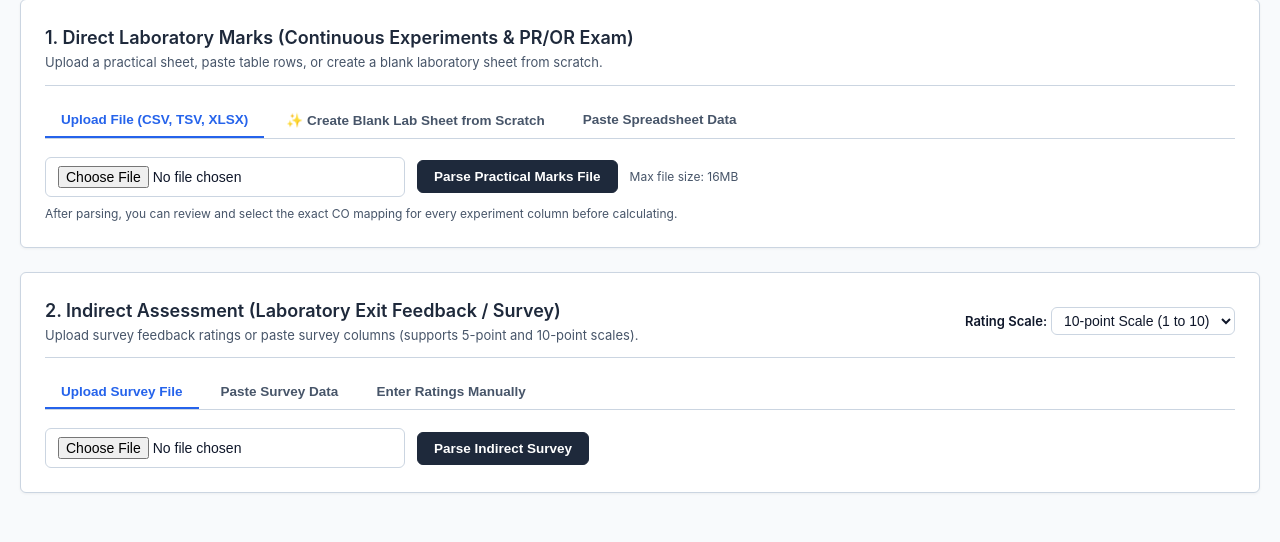
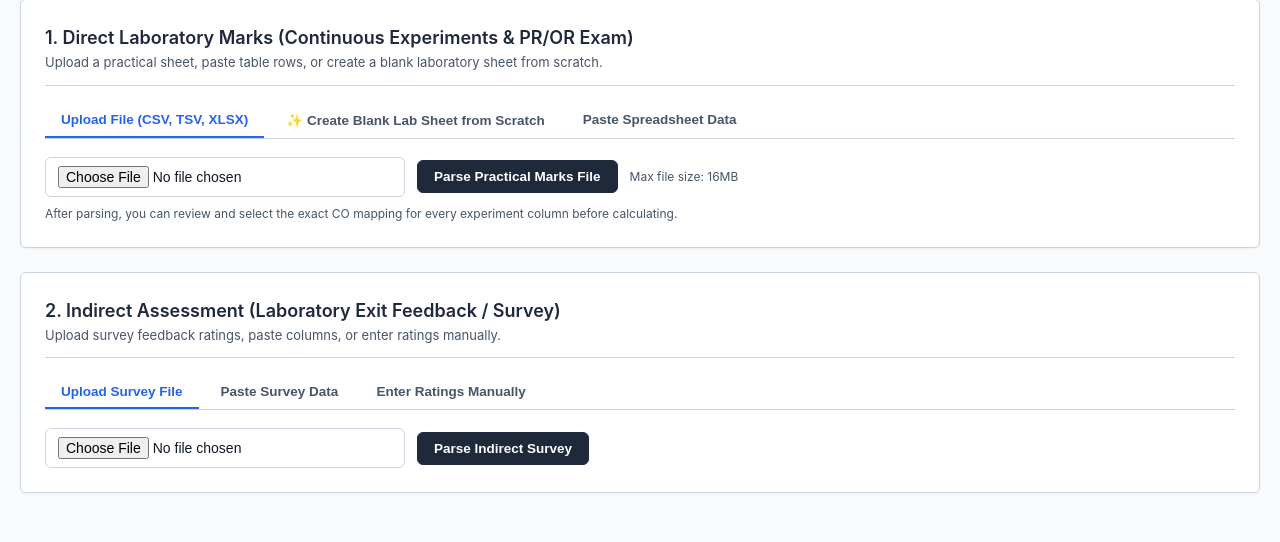
Before and after one commit to Chandanwani/co-po-attainment, a Flask app: template templates/page2_practical.html in a window 1280 px wide. Shown: the part 221-763 px from the top of the page. Run offline with Flask 3, Linux system fonts and the light colour scheme; the template is opened without the code that fills it, so the values that code supplies are empty.

Commit message:
fix: remove rating dropdown from header and move next page button to the very last of practical assessment

```diff
--- a/static/js/practical.js
+++ b/static/js/practical.js
@@ -755,8 +755,8 @@ function displayDirectResults(data) {
   if (btnTop) btnTop.style.display = 'inline-flex';
   const btnPdfTop = document.getElementById('btnPage2PdfTop');
   if (btnPdfTop) btnPdfTop.style.display = 'inline-flex';
-  const nextBar = document.getElementById('directNextActionBar');
-  if (nextBar) nextBar.style.display = 'flex';
+  const nextBar = document.getElementById('bottomNextActionBar');
+  if (nextBar) nextBar.style.display = 'block';
 
   const total = data.total_students || 0;
   const passed = data.overall_passed_students !== undefined ? data.overall_passed_students : 0;
@@ -933,7 +933,8 @@ async function uploadIndirectFile() {
   }
   const formData = new FormData();
   formData.append('file', fileInput.files[0]);
-  formData.append('rating_scale', document.getElementById('ratingScaleSelect').value);
+  const scale = document.getElementById('indirectMaxRatingInput')?.value || '10';
+  formData.append('rating_scale', scale);
   await sendIndirectParseRequest(formData);
 }
 
@@ -945,22 +946,9 @@ async function uploadIndirectPasted() {
   }
   const formData = new FormData();
   formData.append('pasted_text', text);
-  formData.append('rating_scale', document.getElementById('ratingScaleSelect').value);
+  const scale = document.getElementById('indirectMaxRatingInput')?.value || '10';
+  formData.append('rating_scale', scale);
   await sendIndirectParseRequest(formData);
-}
-
-function syncRatingScaleFromSelect() {
-  const sel = document.getElementById('ratingScaleSelect');
-  const inp = document.getElementById('indirectMaxRatingInput');
-  if (sel && inp) inp.value = sel.value;
-}
-
-function syncRatingScaleFromInput() {
-  const sel = document.getElementById('ratingScaleSelect');
-  const inp = document.getElementById('indirectMaxRatingInput');
-  if (sel && inp && (inp.value === '5' || inp.value === '10')) {
-    sel.value = inp.value;
-  }
 }
 
 function renderDetectedCOs(cos) {
@@ -1094,8 +1082,7 @@ function collectIndirectDataFromUI() {
     return null;
   }
 
-  const maxRating = parseFloat(document.getElementById('indirectMaxRatingInput')?.value) ||
-                    parseFloat(document.getElementById('ratingScaleSelect')?.value) || 10.0;
+  const maxRating = parseFloat(document.getElementById('indirectMaxRatingInput')?.value) || 10.0;
 
   return {
     ratings_data: ratings,
@@ -1180,10 +1167,6 @@ async function sendIndirectParseRequest(formData) {
     const configSec = document.getElementById('indirectConfigSection');
     if (configSec) configSec.style.display = 'block';
 
-    const currentScale = document.getElementById('ratingScaleSelect')?.value || '10';
-    const maxInp = document.getElementById('indirectMaxRatingInput');
-    if (maxInp) maxInp.value = currentScale;
-
     // Immediately compute indirect attainment from parsed data
     await calculateIndirectAttainment();
 
@@ -1203,7 +1186,7 @@ function displayIndirectResults(data) {
   const totalResp = data.total_responses ?? (data.student_ratings ? data.student_ratings.length : 0);
   document.getElementById('statIndirectResponses').textContent = totalResp;
 
-  const ratingScale = data.rating_scale || document.getElementById('indirectMaxRatingInput')?.value || document.getElementById('ratingScaleSelect')?.value || 10;
+  const ratingScale = data.rating_scale || document.getElementById('indirectMaxRatingInput')?.value || 10;
   let avgRating = data.overall_avg_rating;
   let avgAtt = data.overall_attainment;
 
@@ -1266,6 +1249,8 @@ async function calculateWeightedAttainment() {
 function displayWeightedResults(data) {
   document.getElementById('combinedAttainmentSection').style.display = 'block';
   document.getElementById('overallCombinedBadge').textContent = `Overall Course Attainment: ${data.overall_attainment} / 3.00 (${data.overall_level_label})`;
+  const btmBar = document.getElementById('bottomNextActionBar');
+  if (btmBar) btmBar.style.display = 'block';
 
   // Save to stored state for persistence
   if (typeof saveStoredState === 'function') {
@@ -1435,8 +1420,8 @@ window.addEventListener('DOMContentLoaded', async () => {
       if (btnGo) btnGo.style.display = 'inline-flex';
       const btnPdf = document.getElementById('btnPage2PdfTop');
       if (btnPdf) btnPdf.style.display = 'inline-flex';
-      const nextBar = document.getElementById('directNextActionBar');
-      if (nextBar) nextBar.style.display = 'flex';
+      const nextBar = document.getElementById('bottomNextActionBar');
+      if (nextBar) nextBar.style.display = 'block';
     }
 
     const indirectRaw = stored.indirect_raw || (state.indirect_raw ? {
--- a/templates/page2_practical.html
+++ b/templates/page2_practical.html
@@ -388,19 +388,6 @@
       </div>
     </div>
 
-    <!-- Action Bar: Proceed to Step 3 CO-PO Mapping -->
-    <div id="directNextActionBar" style="margin-top: 20px; padding: 18px 22px; background: #eff6ff; border: 1.5px solid #bfdbfe; border-radius: 8px; display: flex; justify-content: space-between; align-items: center; flex-wrap: wrap; gap: 12px;">
-      <div>
-        <h4 style="margin: 0; font-size: 15px; font-weight: 700; color: #1e40af;">Direct Laboratory Attainment Calculated! 🎉</h4>
-        <p style="margin: 3px 0 0 0; font-size: 13px; color: #475569;">
-          You can continue directly to Step 3 (CO-PO Mapping &amp; PO Attainment), or scroll down to add Indirect Exit Survey ratings below.
-        </p>
-      </div>
-      <a href="{{ url_for('page3_copo') }}" class="btn btn-primary btn-lg" style="font-weight: 700; background: #2563eb; padding: 10px 22px; text-decoration: none;">
-        Proceed to Step 3: CO-PO Mapping &rarr;
-      </a>
-    </div>
-
   </div>
 
   <!-- Section 2: Indirect Assessment Data (Optional Exit Survey) -->
@@ -408,14 +395,7 @@
     <div class="card-header">
       <div>
         <h2 class="card-title">2. Indirect Assessment (Laboratory Exit Feedback / Survey)</h2>
-        <p class="card-subtitle">Upload survey feedback ratings or paste survey columns (supports 5-point and 10-point scales).</p>
-      </div>
-      <div>
-        <label style="font-size: 13px; font-weight: 600;">Rating Scale:</label>
-        <select id="ratingScaleSelect" class="form-control" style="width: auto; display: inline-block; padding: 4px 8px;" onchange="syncRatingScaleFromSelect()">
-          <option value="10" selected>10-point Scale (1 to 10)</option>
-          <option value="5">5-point Scale (1 to 5)</option>
-        </select>
+        <p class="card-subtitle">Upload survey feedback ratings, paste columns, or enter ratings manually.</p>
       </div>
     </div>
 
@@ -581,12 +561,13 @@
         <canvas id="chartCombinedAttainment"></canvas>
       </div>
     </div>
+  </div>
 
-    <div class="mt-24 text-right">
-      <a href="{{ url_for('page3_copo') }}" class="btn btn-primary btn-lg">
-        Proceed to Step 3: CO-PO Mapping &rarr;
-      </a>
-    </div>
+  <!-- Final Navigation: Proceed to Step 3 at the very end of the page -->
+  <div id="bottomNextActionBar" class="mt-24 mb-32 text-right" style="display: none;">
+    <a href="{{ url_for('page3_copo') }}" class="btn btn-primary btn-lg" style="font-weight: 700; padding: 12px 28px; box-shadow: 0 4px 6px -1px rgba(37, 99, 235, 0.2);">
+      Proceed to Step 3: CO-PO Mapping &rarr;
+    </a>
   </div>
 
   <!-- Interactive Modal for Page 2 Assessment PDF Download Options -->
```
Also changed, not shown: public/static/js/practical.js (+12 -27 lines).
